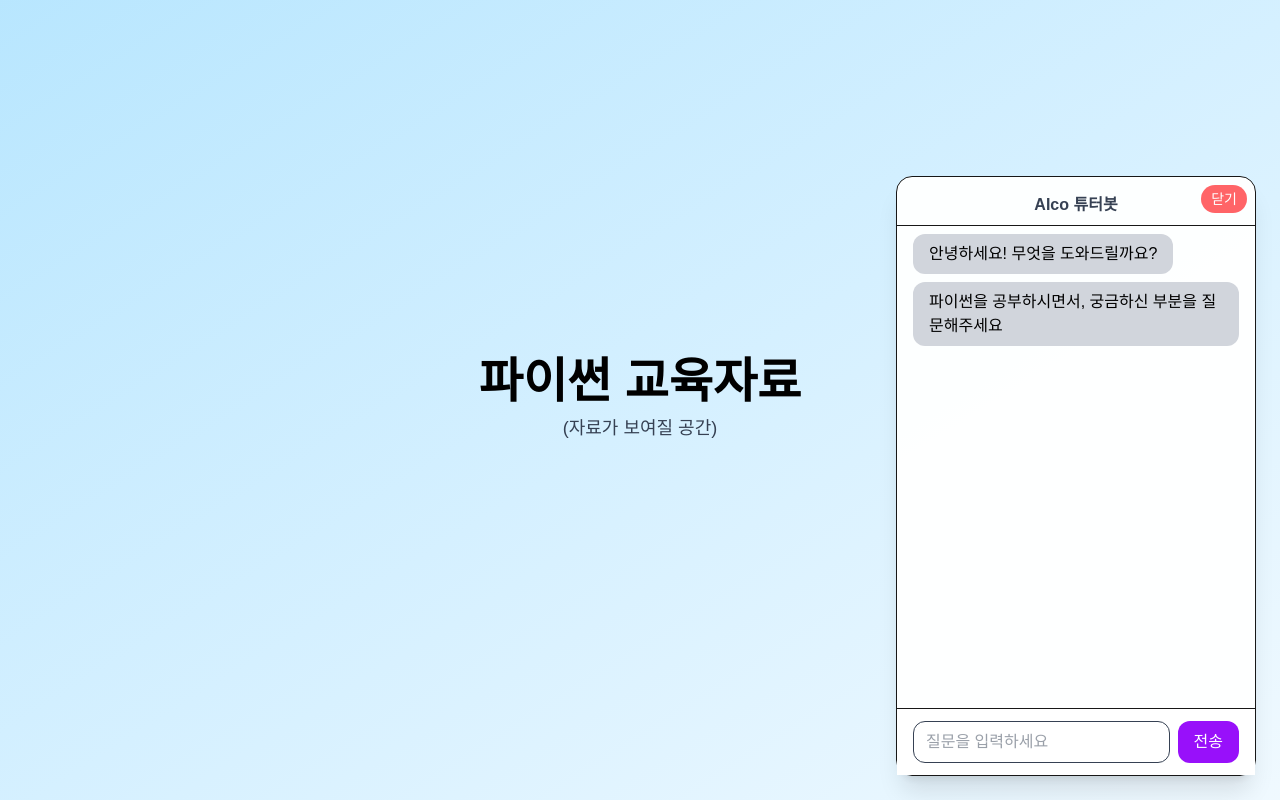
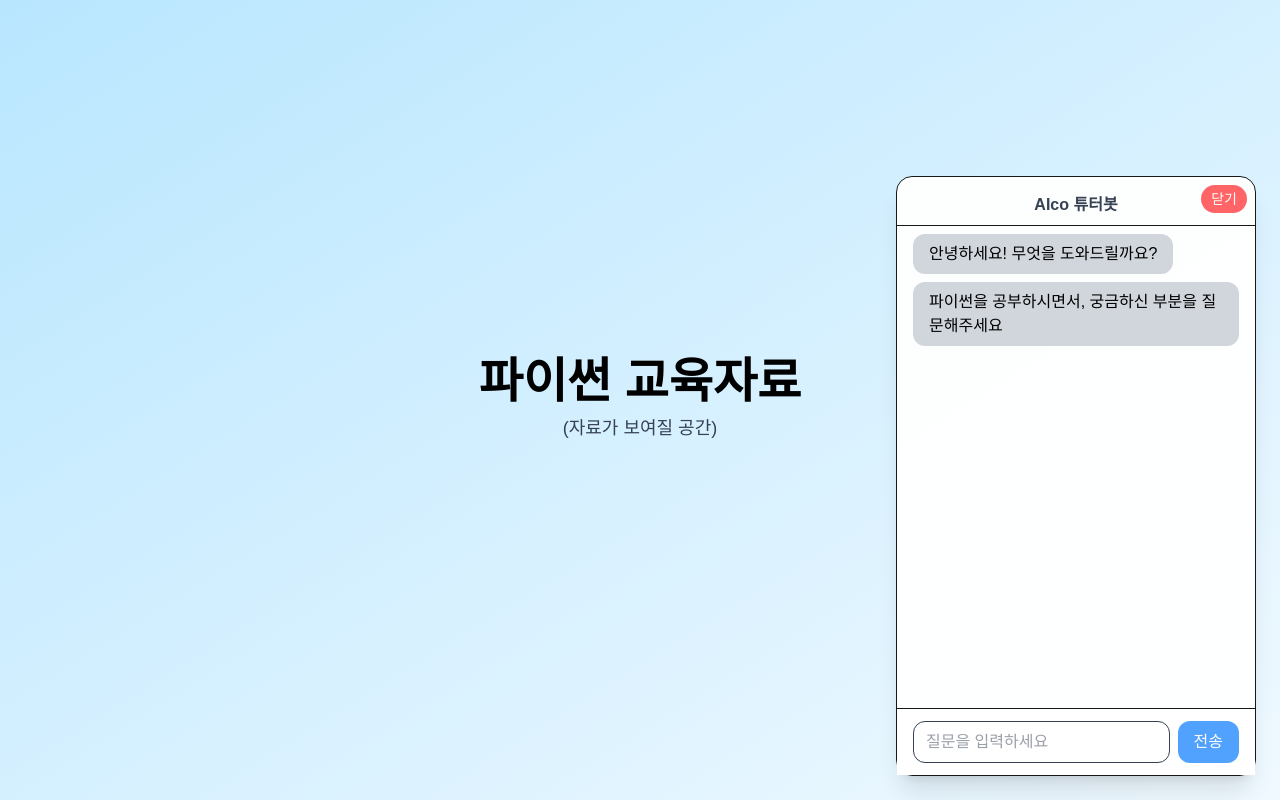
Before and after one commit to kkhan0214/AICO, a Next.js app: page / in a window 1280 px wide. Both pictures are taken after a click on the button 1224 px from the left and 744 px from the top of the page. Built offline with nearby package versions, Linux system fonts and the light colour scheme.

Commit message:
Update Chat.tsx

```diff
--- a/components/Chat.tsx
+++ b/components/Chat.tsx
@@ -58,7 +58,7 @@ export default function Chat() {
           placeholder="질문을 입력하세요"
           className="flex-1 border px-3 py-2 rounded-xl text-gray-700"
         />
-        <button onClick={sendMessage} className="bg-purple-600 text-white px-4 py-2 rounded-xl">
+        <button onClick={sendMessage} className="bg-blue-400 hover:bg-blue-500 text-white px-4 py-2 rounded-xl">
           전송
         </button>
       </div>
```
